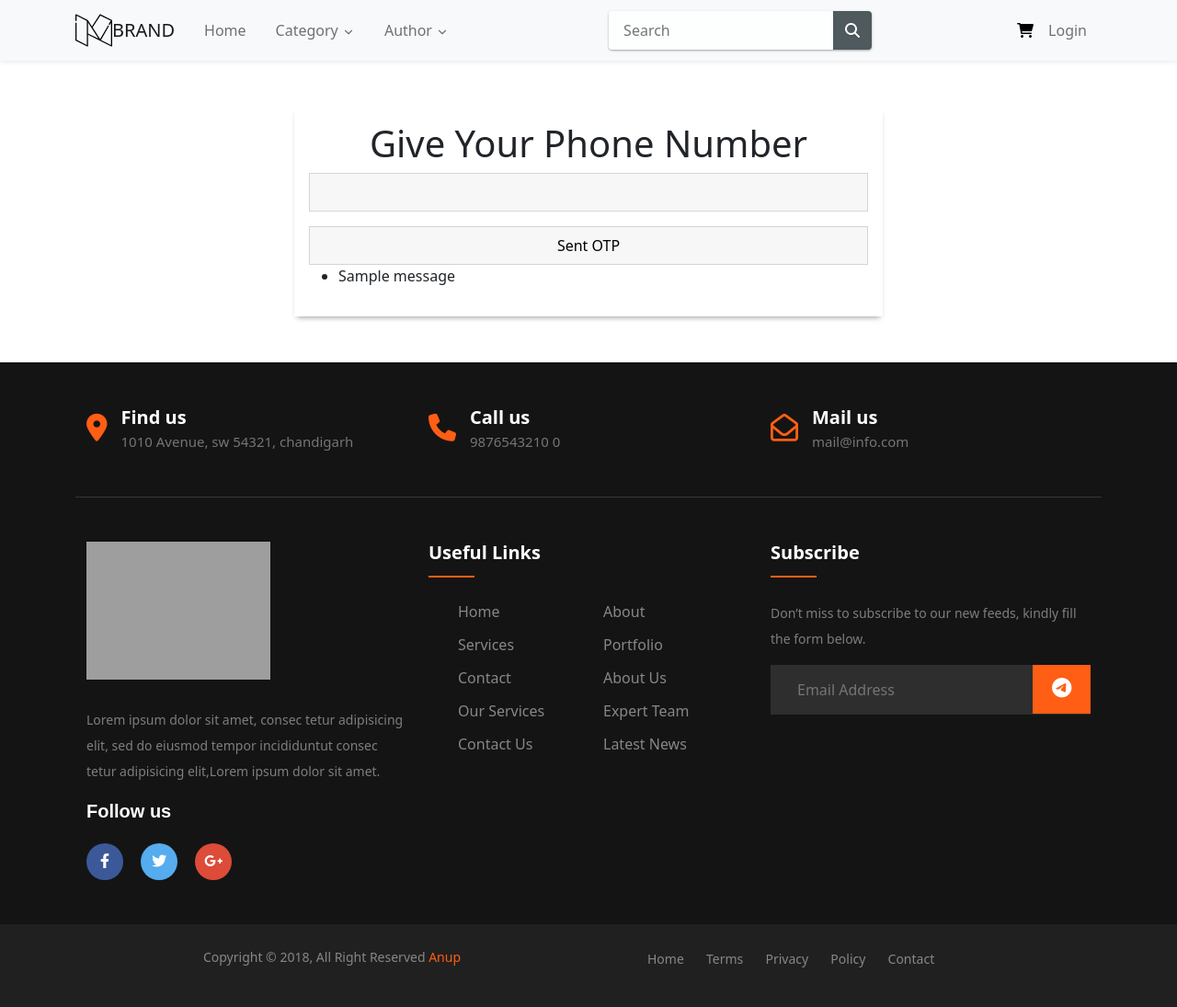
After one commit to Sejan157218/book-web-django-2, a Django app: page /accounts/otp-phone-number/ in a window 1280 px wide. The commit adds this page. Shown: the whole page at 92% size. Run offline with Django 3.2, Linux system fonts and the light colour scheme; tables that the repository leaves empty hold one stand-in row (values such as "Sample post"); one stand-in notice (Sample message) is shown; some libraries are stand-ins or nearby versions; grey boxes are pictures that could not be loaded.

Commit message:
otp login

```diff
--- a/BookApp/models.py
+++ b/BookApp/models.py
@@ -1,3 +1,4 @@
+from email.policy import default
 from django.db import models
 import datetime
 from django.utils.translation import gettext as _
@@ -10,6 +11,9 @@ import math
 class Profile(models.Model):
     user=models.OneToOneField(settings.AUTH_USER_MODEL,on_delete=models.CASCADE)
     image = models.ImageField(upload_to="profile/",blank=True,null=True)
+    phone = models.CharField(max_length=60,
+                             null=True, blank=True,unique=True)
+    otp= models.IntegerField(default=None,null=True, blank=True,)
     def __str__(self):
         return self.user.username
 
--- a/accounts/templates/accounts/login.html
+++ b/accounts/templates/accounts/login.html
@@ -19,6 +19,7 @@
         </form>
         <p>not registered yet <a href="{% url 'accounts:signup' %}">Create Account</a></p>
         <p>Forgot Password <a href="{% url 'accounts:password_reset' %}">Forgot Password </a></p>
+        <p>Login With OTP <a href="{% url 'accounts:otp-phone-number' %}">Login With OTP </a></p>
     </div>
 </div>
 {% endblock %}
--- /dev/null
+++ b/accounts/templates/accounts/loginOtp.html
@@ -0,0 +1,25 @@
+{% extends 'base_layout.html' %}
+
+{% block content %}
+<div class="d-flex justify-content-center" >
+    <div class="login-content">
+        <h1 class="text-center">Give Your Phone Number</h1>
+
+        <form class="sign-up" action="{% url 'accounts:sentOtp' %}" method="post">
+            {% csrf_token %}
+            <input  type="tel" name="phone">
+            {% if request.GET.next %}
+            <input  type="hidden" name="next" value="{{request.GET.next}}">
+            {% endif %}
+            <input class="mt-3" type="submit" value="Sent OTP">
+        </form>
+        {% if messages %}
+        <ul class="messages">
+            {% for message in messages %}
+            <li{% if message.tags %} class="{{ message.tags }}" {% endif %}>{{ message }}</li>
+                {% endfor %}
+        </ul>
+        {% endif %}
+    </div>
+</div>
+{% endblock %}
--- a/accounts/templates/accounts/signup.html
+++ b/accounts/templates/accounts/signup.html
@@ -17,6 +17,7 @@
             {{form.password2.label}}
             {{form.password2}}
             <!-- {{ form.as_p }} -->
+            <input class="mt-3" type="tel" name="phone">
             <input class="mt-3" type="submit" value="SignUp">
         </form>
         {{form.errors}}
--- a/accounts/urls.py
+++ b/accounts/urls.py
@@ -12,6 +12,10 @@ urlpatterns = [
 
 
     path('login/', LoginView.as_view(), name='login'),
+    path('otp-phone-number/', views.OtpPhone, name='otp-phone-number'),
+    path('confirmOtp/<str:pk>', views.confirmOtp, name='confirmOtp'),
+    path('sentOtp/', views.sentOtp, name='sentOtp'),
+    path('verifyOtp/', views.VerifyOtp, name='verifyOtp'),
     path('password_reset/', auth_views.PasswordResetView.as_view(template_name='accounts/password_reset_form.html'), name='password_reset'),
     path('password_reset/done/', auth_views.PasswordResetDoneView.as_view(template_name='accounts/password_reset_done.html'), name='password_reset_done'),
     path('password_reset_confirm/<uidb64>/<token>/', auth_views.PasswordResetConfirmView.as_view(template_name='accounts/password_reset_confirm.html'), name='password_reset_confirm'),
--- a/accounts/views.py
+++ b/accounts/views.py
@@ -47,11 +47,15 @@
 #         logout(request)
 #         return redirect('bookapp:home')
 
+import profile
 from django.contrib.auth import views as auth_views
 from django.contrib.auth import logout
 from .forms import LoginForm, RegisterForm
 from django.shortcuts import redirect, render
 from django.contrib.auth import login,logout
+from BookApp.models import Profile
+from django.contrib import messages
+import random
 
 
 
@@ -70,8 +74,14 @@ def signupPage(request):
     form=RegisterForm
     if request.method=='POST':
         form=RegisterForm(request.POST)
+        phone = request.POST.get("phone")
+        profile=Profile.objects.all()
+        print(phone)
+        print('profile',profile)
         if form.is_valid():
             user=form.save()
+            profile=Profile.objects.create(user=user,phone=phone)
+            profile.save()
             login(request,user)
             return redirect('bookapp:home')
     else:
@@ -79,6 +89,43 @@ def signupPage(request):
     return render(request,'accounts/signup.html',{'form':form})
 
 
+def OtpPhone(request):
+    return render(request,'accounts/loginOtp.html')
+
+def sentOtp(request):
+    if request.method=='POST':
+        phone=request.POST.get('phone')
+        user=Profile.objects.filter(phone=phone)
+        if user:
+            otp=str(random.randint(1000,9999))
+            profile=Profile.objects.get(phone=phone)
+            profile.otp=otp
+            profile.save()
+            return redirect('accounts:confirmOtp',pk=phone)
+        else:
+            messages.error(request,"Phone Number Does't exist")
+    return redirect('accounts:otp-phone-number')
+
+def confirmOtp(request,pk):
+    return render(request,'accounts/confirmOtp.html',{'phone':pk})
+
+
+def VerifyOtp(request):
+    if request.method=='POST':
+        phone=request.POST.get('phone')
+        otp=int(request.POST.get('confirm-otp'))
+        user=Profile.objects.get(phone=phone)
+
+        if int(otp)==user.otp:
+            print('phone',phone)
+            login(request,user.user)
+            if 'next' in request.POST:
+                 return redirect(request.POST.get('next'))
+            else:
+                return redirect('bookapp:home')
+
+    messages.error(request,"OTP Does't Mach")
+    return render(request,'accounts/confirmOtp.html',{'phone':phone})
 
 
 def logout_view(request):
```
Also changed, not shown: accounts/templates/accounts/confirmOtp.html (added, +26 -0 lines), BookApp/migrations/0023_auto_20220830_1615.py (added), BookApp/migrations/0024_auto_20220830_1629.py (added), BookApp/migrations/0025_auto_20220830_1629.py (added), BookApp/migrations/0026_auto_20220830_1634.py (added), BookApp/migrations/0027_auto_20220830_1638.py (added).
